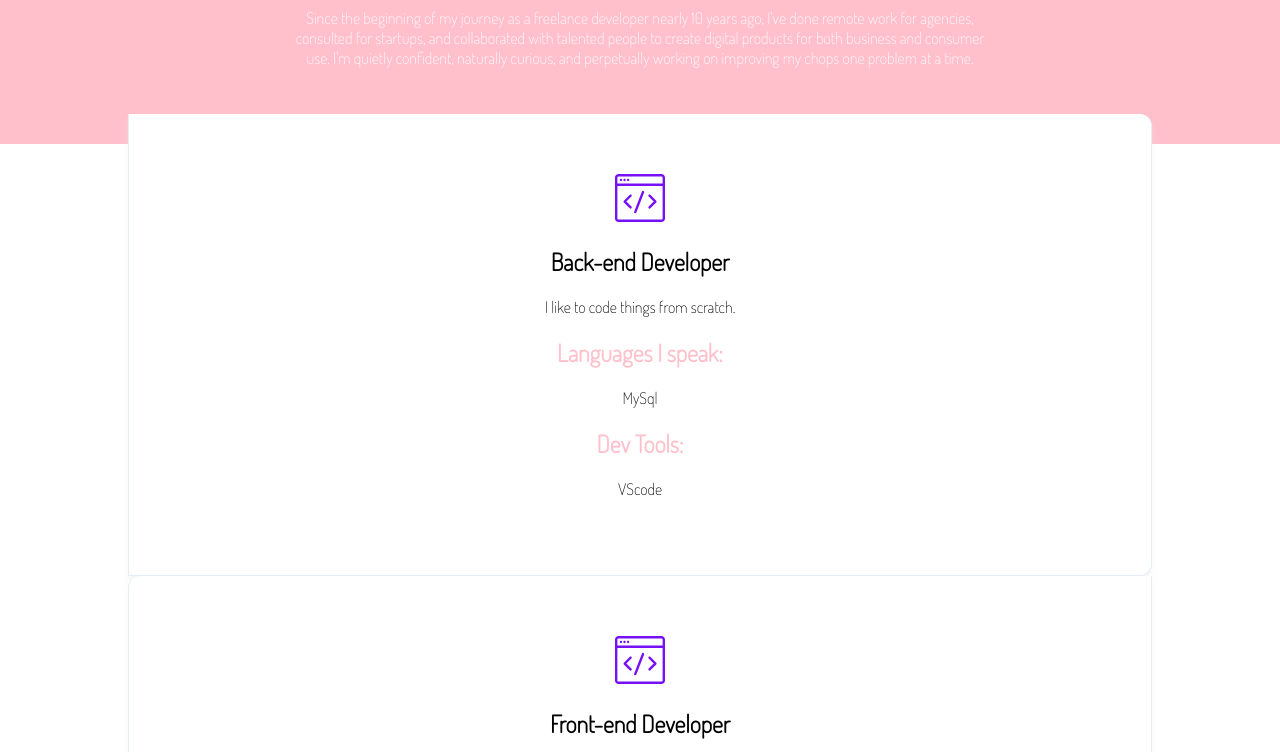
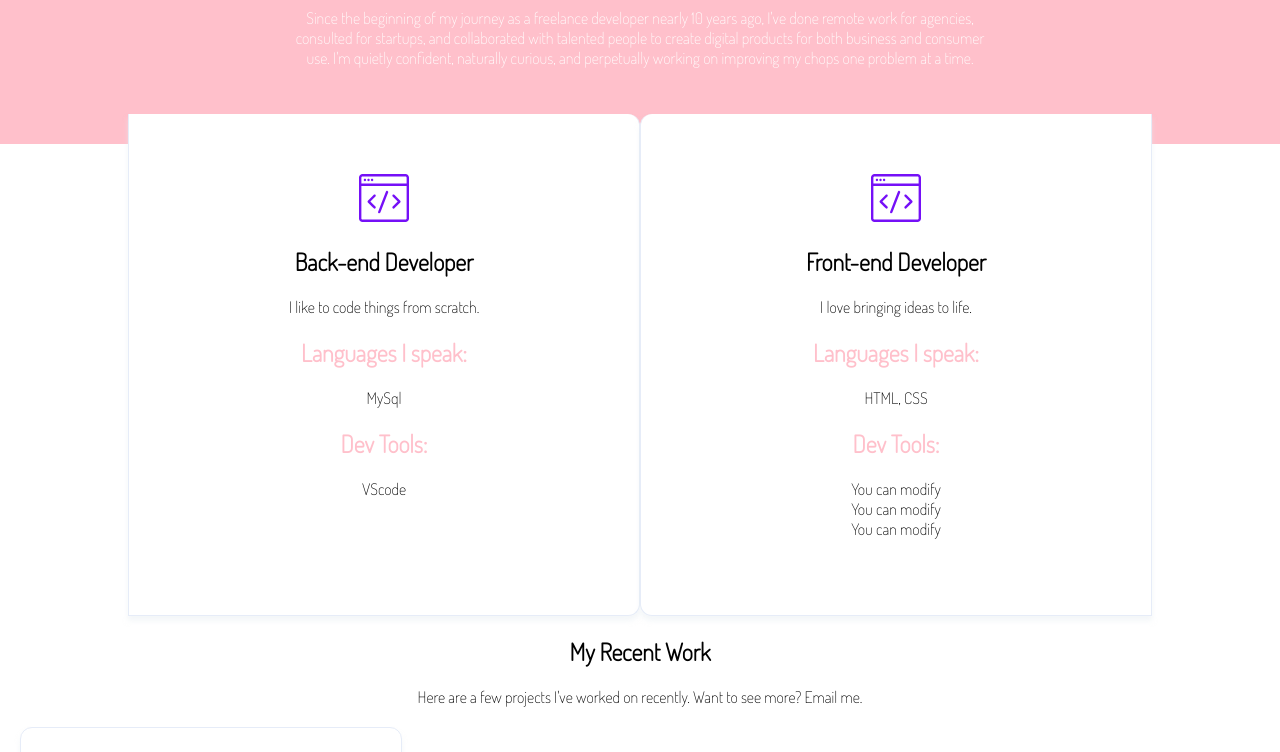
Before and after one commit to berdsena/checkpoint1-portafolio-sept21-berlin-webdev, a plain HTML site: page site/portfolio.html in a window 1280 px wide. Shown: the part 910-1662 px from the top of the page. Drawn offline with Linux system fonts and the light colour scheme; grey boxes are pictures that could not be loaded.

Commit message:
The list of skills is now on the same line for screens greater than 700px

```diff
--- a/site/css/portfolio.css
+++ b/site/css/portfolio.css
@@ -131,3 +131,12 @@ header {
     display: none;
   }
 }
+
+@media only screen and (min-width: 700px) {
+ .skills {
+   display: flex;
+ }
+ .column{
+   width: 100%;
+ }
+}
```
